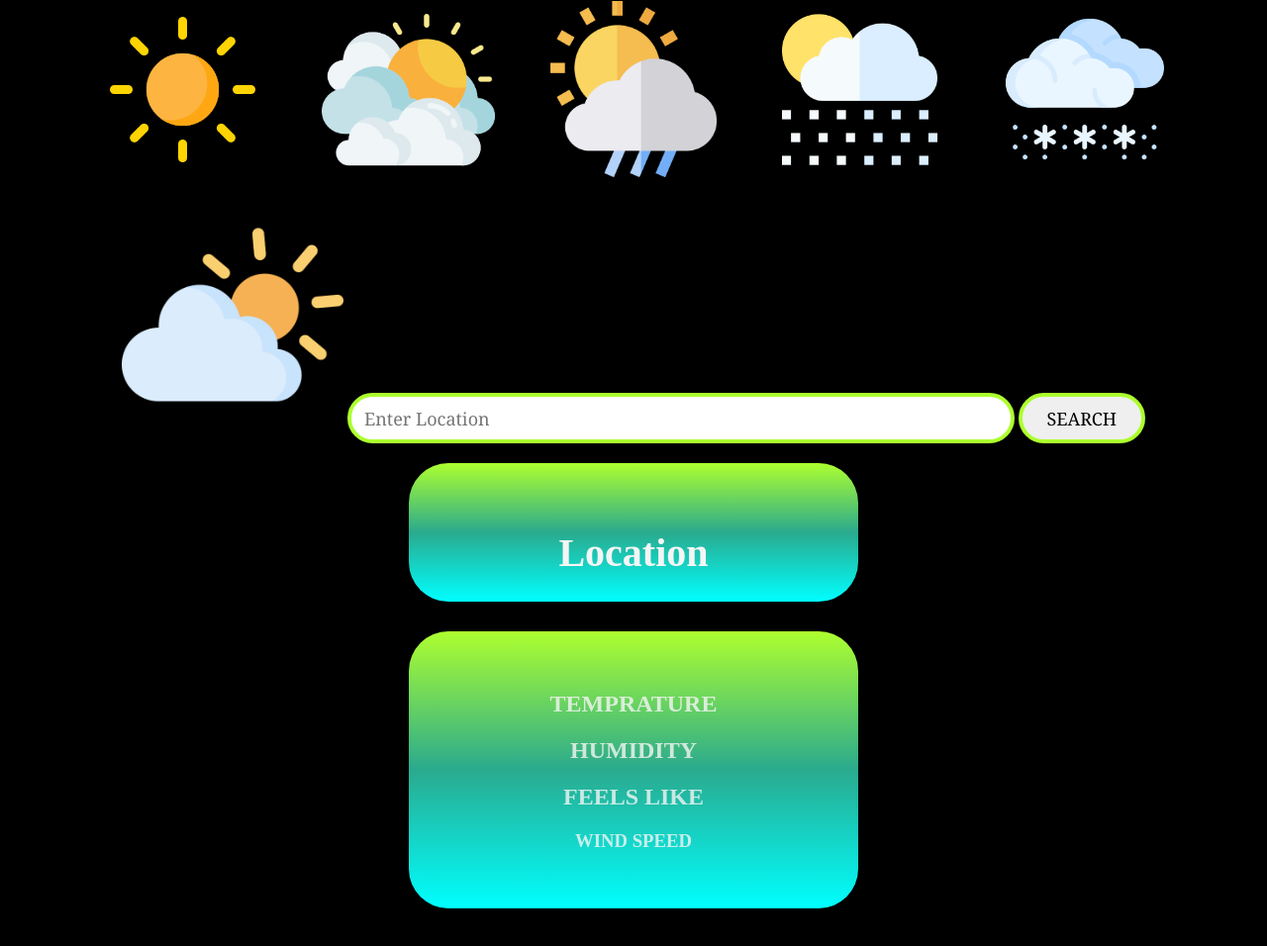
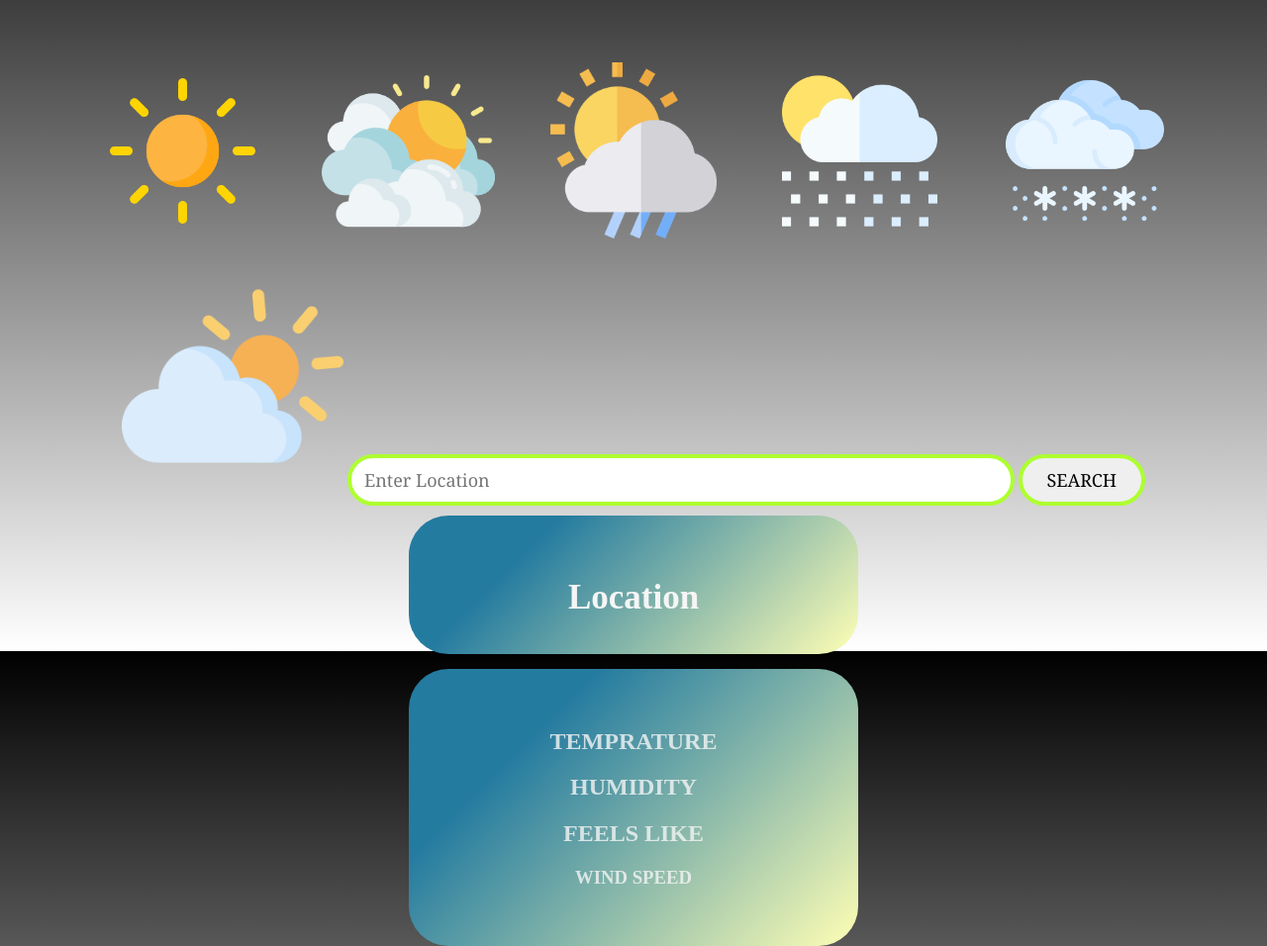
Before and after one commit to ria190/WeatherApp, a plain HTML site: page WeatherApp.html in a window 1280 px wide. Shown: the part 209-1165 px from the top of the page at 99% size. Before the commit the page ends 1127 px from the top, so only its background shows below. Drawn offline with Linux system fonts and the light colour scheme.

Commit message:
first commit

```diff
--- a/WeatherApp.html
+++ b/WeatherApp.html
@@ -7,18 +7,18 @@
 </head>  <link rel="stylesheet" href="index.css">
 <body>
     <center>
-        <h1 style="font-size: 75px; animation:blink 1s linear infinite;  color:white; cursor:pointer" >Weather Update!!</h1>
+        <h1 style="font-size: 100px; animation:blink 1s linear infinite;  color:white; cursor:pointer" ><u>Weather Update!!</u></h1>
     <img src="clear.png">
     <img src="clouds.png">
     <img src="drizzle.png">
     <img src="rain.png">
     <img src="snow.png">
     <img src="mist.png">
-    <input placeholder="Enter Location" id="PlaceName" type="text" style="margin-top: 10px;">
+    <input placeholder="Enter Location" id="PlaceName" type="text" style="margin-top: 0px;">
     <button onclick="showWeather()" id="searchBtn">SEARCH</button>
 
 <div class="Weather"  >
-<h1 id="Name" style="font-size: 40px; text-align:center;"> Location</h1>
+<h1 id="Name" style="font-size: 35px; text-align:center;"> Location</h1>
 </div>
 <div class="Weather2">
 <!-- <img src="clear.png"class="weather_icon"> -->
--- a/index.css
+++ b/index.css
@@ -1,5 +1,5 @@
 body{
-    background-color: black;
+    background-image: linear-gradient(black,white);
     width: 100%;
     height: 100vh;
     margin: 0;
@@ -38,10 +38,14 @@ cursor: pointer;
 }
 
 .Weather{
-    margin: 20px auto 0;
+    margin: 10px auto 0;
     width: 30%;
     height: 60px;
-    background-image: linear-gradient( greenyellow,rgb(42, 170, 142),cyan);
+    /* background-image: linear-gradient( greenyellow,rgb(42, 170, 142),cyan); */
+    /* background-color: #ffffb5;
+background-image: linear-gradient(315deg, #ffffb5 0%, #247ba0 74%); */
+background-color: #ffffb5;
+background-image: linear-gradient(315deg, #ffffb5 0%, #247ba0 74%);
     border-radius: 5vh;
     text-align: center;
     padding: 40px 35px;
@@ -49,10 +53,12 @@ cursor: pointer;
 
 }
 .Weather2{
-    margin: 30px auto 0;
+    margin: 15px auto 0;
     width: 30%;
     height:200px;
-    background-image: linear-gradient( greenyellow,rgb(42, 170, 142),cyan);
+    /* background-image: linear-gradient( greenyellow,rgb(42, 170, 142),cyan); */
+       background-color: #ffffb5;
+background-image: linear-gradient(315deg, #ffffb5 0%, #247ba0 74%);
     border-radius: 5vh;
     text-align: center;
     padding: 40px 35px;
@@ -69,3 +75,13 @@ cursor: pointer;
     }
 
 }
+a {
+    color: #b6005b;
+    text-decoration: none;
+}
+
+a:hover {
+    color:#b6dfe9;
+    text-decoration:none;
+    cursor:pointer;
+}
```
Also changed, not shown: index.html (+2 -2 lines), 1 other file.
